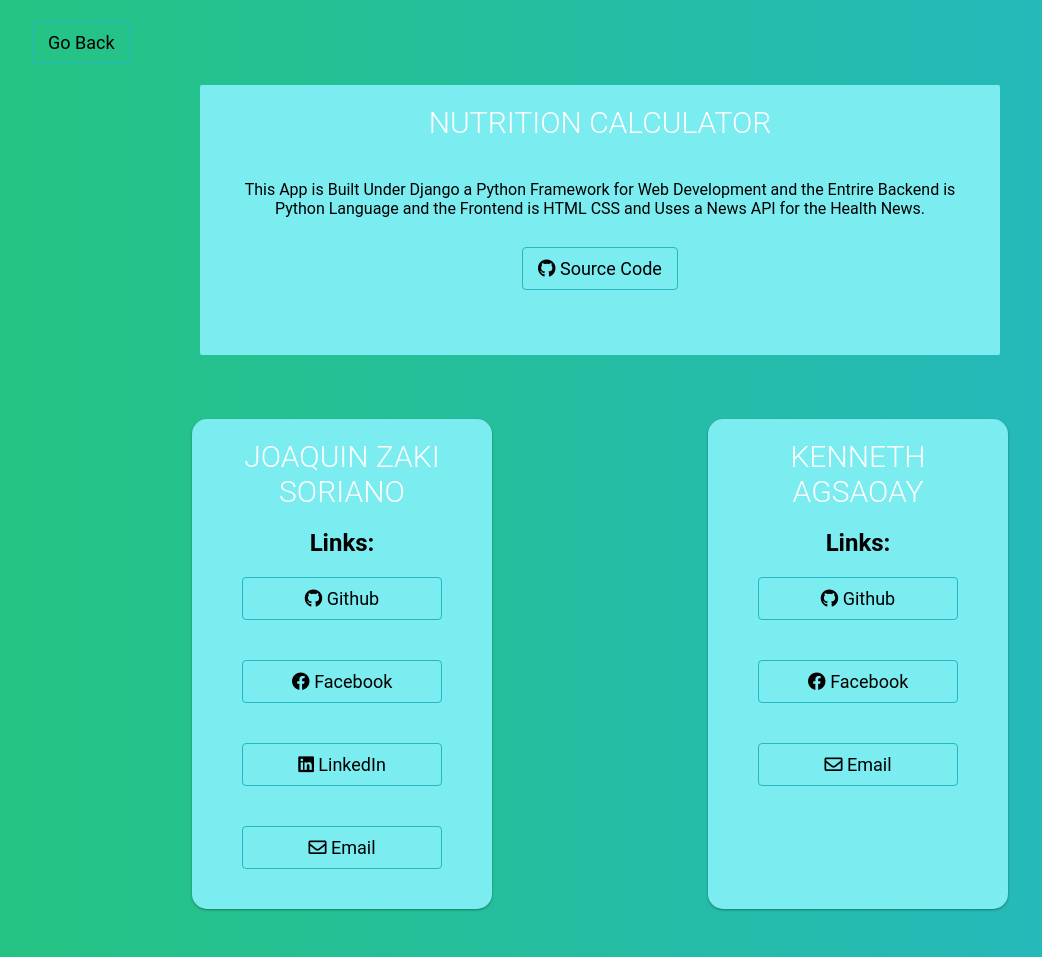
After one commit to ikazreal21/Nutrition-App, a Django app: page /about/ in a window 1280 px wide. The commit adds this page. Shown: the whole page, without its empty margins (40-1082 px from the left). Run offline with Django 3.2, Linux system fonts and the light colour scheme; some libraries are stand-ins or nearby versions.

Commit message:
About page and Other Fix

```diff
--- a/static/css/main.css
+++ b/static/css/main.css
@@ -458,9 +458,30 @@ label {
 
 
 
+.button-desc{
+  display: flex;
+  justify-content: space-evenly;
+  flex-wrap: wrap;
+}
 
 
 
+.about {
+  background: rgb(123, 236, 240);
+  border-radius: 2px;
+  display: inline-block;
+  height: 270px;
+  margin: 1rem;
+  position: relative;
+  width: 50rem;
+}
+
+@media screen and (max-width: 800px) {
+  .about{
+    width: 300px;
+    height: 400px;
+  }
+}
 
 
 
--- /dev/null
+++ b/task/templates/task/about.html
@@ -0,0 +1,36 @@
+{% extends 'task/main.html' %}
+{% block content %}
+	{% if user.is_authenticated %}
+		<p></p>
+	{% else %}
+		<a href="{% url 'dashboard' %}" class="button" style="margin-left: 40px;">Go Back</a>
+	{% endif %}
+	<div class="center">
+		<div class="about">
+			<h1>Nutrition Calculator</h1>
+			<p style="margin: 40px;">This App is Built Under Django a Python Framework for Web Development and the Entrire Backend is Python Language and the Frontend is HTML CSS and Uses a News API for the Health News.</p>
+			<a href="https://github.com/ikazreal21/Nutrition-App" class="button" ><i class="fab fa-github"></i> Source Code</a>
+		</div>
+		<div class="container">
+			<div class="news-card card-1">
+				<h1>Joaquin Zaki Soriano</h1>
+				<h2>Links:</h2>
+				<div class="button-desc">
+					<a href="https://github.com/ikazreal21" class="button"><i class="fab fa-github"></i> Github</a>
+					<a href="https://www.facebook.com/zkai.soriano.7/" class="button" style="margin-top: 40px;"><i class="fab fa-facebook"></i> Facebook</a>
+					<a href="http://www.linkedin.com/in/joaquin-zaki-soriano-99b6451b4/" class="button" style="margin-top: 40px;"><i class="fab fa-linkedin"></i> LinkedIn</a>
+					<a href="mailto:joaquinzaki@tutanota.com" class="button" style="margin: 40px;"><i class="far fa-envelope"></i> Email</a>
+				</div>
+			</div>
+			<div class="news-card card-1">
+				<h1>Kenneth <br>Agsaoay</h1>
+				<h2>Links:</h2>
+				<div class="button-desc">
+					<a href="https://github.com/kemoxxx" class="button"><i class="fab fa-github"></i> Github</a>
+					<a href="https://www.facebook.com/knthgsy" class="button" style="margin-top: 40px;"><i class="fab fa-facebook"></i> Facebook</a>
+					<a href="mailto:fernandezkenneth24@gmail.com" class="button" style="margin: 40px;"><i class="far fa-envelope"></i> Email</a>
+				</div>
+			</div>
+		</div>
+	</div>
+{% endblock %}
--- a/task/templates/task/compute.html
+++ b/task/templates/task/compute.html
@@ -1,5 +1,5 @@
 {% extends 'task/main.html' %} {% block content %}
-<a href="{% url 'dashboard' %}" class="button" >Go Back</a>
+<a href="{% url 'dashboard' %}" class="button" style="margin-left: 40px;">Go Back</a>
 <div class="section">
   <div class="child1">
     <form class="form-signin" action="nutri" method="POST">
--- a/task/templates/task/create.html
+++ b/task/templates/task/create.html
@@ -1,5 +1,5 @@
 {% extends 'task/main.html' %} {% block content %}
-<a href="{% url 'foodlist' %}" class="button">Go Back</a>
+<a href="{% url 'foodlist' %}" class="button" style="margin-left: 40px;">Go Back</a>
 <h1>Add Food</h1>
 <div class="section-delete">
   <form action="" method="POST">
--- a/task/templates/task/login.html
+++ b/task/templates/task/login.html
@@ -17,7 +17,7 @@
 			{% endfor %}
 			<p>Need to Register? Click <a href="{% url 'register' %}">here</a></p>
 			<p>Forgot Password? Click <a href="{% url 'reset_password' %}">here</a></p>
+			<p class="message">About Click <a href="{% url 'about' %}">here</a></p>
 		</form>
 	</div>
-
 {% endblock %}
--- a/task/templates/task/main.html
+++ b/task/templates/task/main.html
@@ -16,7 +16,7 @@
         integrity="sha384-AYmEC3Yw5cVb3ZcuHtOA93w35dYTsvhLPVnYs9eStHfGJvOvKxVfELGroGkvsg+p"
         crossorigin="anonymous"
         />
-        <link rel="icon" href="{% static '/image/favicon.ico' %}" type="image/x-icon">
+        <link rel="icon" href="{% static '/image/favicons.ico' %}" type="image/x-icon">
         <title>Nutrition App</title>
       </head>
       <body>
@@ -31,8 +31,9 @@
               <h1>Dashboard</h1>
               <a href="{% url 'dashboard' %}">Home</a>
               <a href="{% url 'foodlist' %}">Food List</a>
-              <a href="{% url 'food' %}" style="padding-top: 30px;">Calculation</a>
-              <div class="lgout" style="padding-top: 15rem;">
+              <a href="{% url 'food' %}" style="padding-top: 20px;">Calculation</a>
+              <div class="lgout" style="padding-top: 10rem;">
+                <a href="{% url 'about' %}">About</a>
                 <a href="{% url 'logout' %}">Logout, {{request.user}}</a>
               </div>
             </div>
--- a/task/templates/task/password_reset.html
+++ b/task/templates/task/password_reset.html
@@ -1,6 +1,6 @@
 {% extends 'task/main.html' %}
 {% block content %}
-<a href="{% url 'login' %}" class="button">Go Back</a>
+<a href="{% url 'login' %}" class="button" style="margin-left: 40px;">Go Back</a>
 <h1>Reset Password</h1>
 <div class="section-delete">
   <form method="POST" action="">
--- a/task/templates/task/password_reset_sent.html
+++ b/task/templates/task/password_reset_sent.html
@@ -1,6 +1,6 @@
 {% extends 'task/main.html' %}
 {% block content %}
-<a href="{% url 'login' %}" class="button">Go Back</a>
+<a href="{% url 'login' %}" class="button" style="margin-left: 40px;">Go Back</a>
 <h1>Password Reset Sent</h1>
 <div class="section-delete">
   <p>We’ve emailed you instructions for setting your password, if an account exists with the email you entered. You should receive them shortly.</p>
--- a/task/urls.py
+++ b/task/urls.py
@@ -8,23 +8,40 @@ urlpatterns = [
     path('register/', views.registerPage, name='register'),
     path('login/', views.loginPage, name='login'),
     path('logout/', views.logoutPage, name='logout'),
-
-
     # App
     path('', views.Index, name='dashboard'),
-    path('compute/', views.Calc,  name="food"),
+    path('compute/', views.Calc, name="food"),
     path('nutri', views.Nutrients, name="nutri"),
     path('foodlist/', views.Foodlist, name="foodlist"),
+    path("about/", views.About, name='about'),
     path('addfood/', views.AddFood, name="addfood"),
     path("update/<str:pk>", views.UpFood, name="updateFood"),
     path("delete/<str:pk>", views.DelFood, name="deleteFood"),
-
-
     # Reset Pass
-    path('reset_password/', auth_views.PasswordResetView.as_view(template_name="task/password_reset.html"), name='reset_password'),
-    path('reset_password_sent/', auth_views.PasswordResetDoneView.as_view(template_name="task/password_reset_sent.html"), name='password_reset_done'),
-    path('reset/<uidb64>/<token>/', auth_views.PasswordResetConfirmView.as_view(template_name="task/password_reset_form.html"), name='password_reset_confirm'),
-    path('reset_password_complete/', auth_views.PasswordResetCompleteView.as_view(template_name="task/password_reset_done.html"), name='password_reset_complete'),
-
-
+    path(
+        'reset_password/',
+        auth_views.PasswordResetView.as_view(template_name="task/password_reset.html"),
+        name='reset_password',
+    ),
+    path(
+        'reset_password_sent/',
+        auth_views.PasswordResetDoneView.as_view(
+            template_name="task/password_reset_sent.html"
+        ),
+        name='password_reset_done',
+    ),
+    path(
+        'reset/<uidb64>/<token>/',
+        auth_views.PasswordResetConfirmView.as_view(
+            template_name="task/password_reset_form.html"
+        ),
+        name='password_reset_confirm',
+    ),
+    path(
+        'reset_password_complete/',
+        auth_views.PasswordResetCompleteView.as_view(
+            template_name="task/password_reset_done.html"
+        ),
+        name='password_reset_complete',
+    ),
 ]
--- a/task/views.py
+++ b/task/views.py
@@ -10,19 +10,20 @@ from django.contrib.auth.decorators import login_required
 import requests, zulu, os
 
 from dotenv import load_dotenv
+
 load_dotenv()
 
 from .models import *
 from .forms import *
 
 
-class Compute():
+class Compute:
     def __init__(self):
         self.Total = []
 
     def compute_nut(self, food, quantity):
         for i in food:
-            self.Total.append(i*quantity)
+            self.Total.append(i * quantity)
         return self.Total
 
 
@@ -51,20 +52,19 @@ def registerPage(request):
         return render(request, "task/register.html", context)
 
 
-
 def loginPage(request):
     if request.user.is_authenticated:
         return redirect('dashboard')
     else:
         if request.method == 'POST':
-           username = request.POST.get('username')
-           password = request.POST.get('password')
-           user = authenticate(request, username=username, password=password)
-           if user is not None:
-            login(request, user)
-            return redirect('dashboard')
-           else:
-            messages.info(request, "Username or Password is Incorrect")
+            username = request.POST.get('username')
+            password = request.POST.get('password')
+            user = authenticate(request, username=username, password=password)
+            if user is not None:
+                login(request, user)
+                return redirect('dashboard')
+            else:
+                messages.info(request, "Username or Password is Incorrect")
 
     context = {}
     return render(request, "task/login.html", context)
@@ -78,25 +78,29 @@ def logoutPage(request):
 @login_required(login_url='login')
 def Index(request):
     APIKEY = database_url = os.environ.get('APIKEY')
-    newsresponse = requests.get(url='https://newsapi.org/v2/top-headlines?country=ph&category=health&apiKey={}'.format(APIKEY))
+    newsresponse = requests.get(
+        url=(
+            'https://newsapi.org/v2/top-headlines?country=ph&category=health&apiKey={}'
+            .format(APIKEY)
+        )
+    )
     newsresponse = newsresponse.json()
     if newsresponse["status"] != "ok":
         return HttpResponse("<h1>Request Failed</h1>")
     newsresponse = newsresponse['articles']
 
-    context = {
-        "data": []
-    }
+    context = {"data": []}
 
     for i in newsresponse:
         dt = zulu.parse(i["publishedAt"])
-        context["data"].append({
-            "title": i["title"],
-            "description": "" if i["description"] is None else i["description"],
-            "url": i["url"],
-
-            "publishedat": dt.time_from_now()
-        })
+        context["data"].append(
+            {
+                "title": i["title"],
+                "description": "" if i["description"] is None else i["description"],
+                "url": i["url"],
+                "publishedat": dt.time_from_now(),
+            }
+        )
     return render(request, "task/dashboard.html", context)
 
 
@@ -133,39 +137,51 @@ def Nutrients(request):
     except MultiValueDictKeyError:
         return redirect("food")
 
-    if pk1.isdigit() or pk2.isdigit() or pk3.isdigit() or pk4.isdigit() or pk5.isdigit() or pk6.isdigit() or pk7.isdigit() or pk8.isdigit() or pk9.isdigit() or pk10.isdigit():
+    if (
+        pk1.isdigit()
+        or pk2.isdigit()
+        or pk3.isdigit()
+        or pk4.isdigit()
+        or pk5.isdigit()
+        or pk6.isdigit()
+        or pk7.isdigit()
+        or pk8.isdigit()
+        or pk9.isdigit()
+        or pk10.isdigit()
+    ):
         food1 = Nutrient.objects.get(id=pk1)
-        food1 = [food1.cal, food1.protien,
-                 food1.fat, food1.vita, food1.calcium]
+        food1 = [food1.cal, food1.protien, food1.fat, food1.vita, food1.calcium]
         food2 = Nutrient.objects.get(id=pk2)
-        food2 = [food2.cal, food2.protien,
-                 food2.fat, food2.vita, food2.calcium]
+        food2 = [food2.cal, food2.protien, food2.fat, food2.vita, food2.calcium]
         food3 = Nutrient.objects.get(id=pk3)
-        food3 = [food3.cal, food3.protien,
-                 food3.fat, food3.vita, food3.calcium]
+        food3 = [food3.cal, food3.protien, food3.fat, food3.vita, food3.calcium]
         food4 = Nutrient.objects.get(id=pk4)
-        food4 = [food4.cal, food4.protien,
-                 food4.fat, food4.vita, food4.calcium]
+        food4 = [food4.cal, food4.protien, food4.fat, food4.vita, food4.calcium]
         food5 = Nutrient.objects.get(id=pk5)
-        food5 = [food5.cal, food5.protien,
-                 food5.fat, food5.vita, food5.calcium]
+        food5 = [food5.cal, food5.protien, food5.fat, food5.vita, food5.calcium]
         food6 = Nutrient.objects.get(id=pk6)
-        food6 = [food6.cal, food6.protien,
-                 food6.fat, food6.vita, food6.calcium]
+        food6 = [food6.cal, food6.protien, food6.fat, food6.vita, food6.calcium]
         food7 = Nutrient.objects.get(id=pk7)
-        food7 = [food7.cal, food7.protien,
-                 food7.fat, food7.vita, food7.calcium]
+        food7 = [food7.cal, food7.protien, food7.fat, food7.vita, food7.calcium]
         food8 = Nutrient.objects.get(id=pk8)
-        food8 = [food8.cal, food8.protien,
-                 food8.fat, food8.vita, food8.calcium]
+        food8 = [food8.cal, food8.protien, food8.fat, food8.vita, food8.calcium]
         food9 = Nutrient.objects.get(id=pk9)
-        food9 = [food9.cal, food9.protien,
-                 food9.fat, food9.vita, food9.calcium]
+        food9 = [food9.cal, food9.protien, food9.fat, food9.vita, food9.calcium]
         food10 = Nutrient.objects.get(id=pk10)
-        food10 = [food10.cal, food10.protien,
-                  food10.fat, food10.vita, food10.calcium]
+        food10 = [food10.cal, food10.protien, food10.fat, food10.vita, food10.calcium]
         # return render(request, "task/compute.html", {"result": food})
-        if quantity1.isdigit() and quantity2.isdigit() and quantity3.isdigit() and quantity4.isdigit() and quantity5.isdigit() and quantity6.isdigit() and quantity7.isdigit() and quantity8.isdigit() and quantity9.isdigit() and quantity10.isdigit():
+        if (
+            quantity1.isdigit()
+            and quantity2.isdigit()
+            and quantity3.isdigit()
+            and quantity4.isdigit()
+            and quantity5.isdigit()
+            and quantity6.isdigit()
+            and quantity7.isdigit()
+            and quantity8.isdigit()
+            and quantity9.isdigit()
+            and quantity10.isdigit()
+        ):
             quanti1 = int(quantity1)
             quanti2 = int(quantity2)
             quanti3 = int(quantity3)
@@ -188,27 +204,98 @@ def Nutrients(request):
             total9 = Compute().compute_nut(food9, quanti9)
             total10 = Compute().compute_nut(food10, quanti10)
 
-            cal = total1[0]+total2[0]+total3[0]+total4[0]+total5[0] + \
-                total6[0]+total7[0]+total8[0]+total9[0]+total10[0]
-            pro = total1[1]+total2[1]+total3[1]+total4[1]+total5[1] + \
-                total6[1]+total7[1]+total8[1]+total9[1]+total10[1]
-            fat = total1[2]+total2[2]+total3[2]+total4[2]+total5[2] + \
-                total6[2]+total7[2]+total8[2]+total9[2]+total10[2]
-            vit = total1[3]+total2[3]+total3[3]+total4[3]+total5[3] + \
-                total6[3]+total7[3]+total8[3]+total9[3]+total10[3]
-            calc = total1[4]+total2[4]+total3[4]+total4[4]+total5[4] + \
-                total6[4]+total7[4]+total8[4]+total9[4]+total10[4]
-            context = {'cal': cal, 'pro': pro,
-                       'fat': fat, 'vit': vit, 'calc': calc}
+            cal = (
+                total1[0]
+                + total2[0]
+                + total3[0]
+                + total4[0]
+                + total5[0]
+                + total6[0]
+                + total7[0]
+                + total8[0]
+                + total9[0]
+                + total10[0]
+            )
+            pro = (
+                total1[1]
+                + total2[1]
+                + total3[1]
+                + total4[1]
+                + total5[1]
+                + total6[1]
+                + total7[1]
+                + total8[1]
+                + total9[1]
+                + total10[1]
+            )
+            fat = (
+                total1[2]
+                + total2[2]
+                + total3[2]
+                + total4[2]
+                + total5[2]
+                + total6[2]
+                + total7[2]
+                + total8[2]
+                + total9[2]
+                + total10[2]
+            )
+            vit = (
+                total1[3]
+                + total2[3]
+                + total3[3]
+                + total4[3]
+                + total5[3]
+                + total6[3]
+                + total7[3]
+                + total8[3]
+                + total9[3]
+                + total10[3]
+            )
+            calc = (
+                total1[4]
+                + total2[4]
+                + total3[4]
+                + total4[4]
+                + total5[4]
+                + total6[4]
+                + total7[4]
+                + total8[4]
+                + total9[4]
+                + total10[4]
+            )
+            context = {'cal': cal, 'pro': pro, 'fat': fat, 'vit': vit, 'calc': calc}
 
             return render(request, "task/compute.html", context)
-        elif not quantity1 or not quantity2 or not quantity3 or not quantity4 or not quantity5 or not quantity6 or not quantity7 or not quantity8 or not quantity9 or not quantity10:
+        elif (
+            not quantity1
+            or not quantity2
+            or not quantity3
+            or not quantity4
+            or not quantity5
+            or not quantity6
+            or not quantity7
+            or not quantity8
+            or not quantity9
+            or not quantity10
+        ):
             res = "All Fields are Required"
             return render(request, "task/compute.html", {"res": res})
         else:
             res = "Only digits are allowed"
             return render(request, "task/compute.html", {"res": res})
-    elif pk1 is None or pk2 is None or pk3 is None  or pk4 is None  or pk5 is None  or pk6 is None  or pk7 is None  or pk8 is None  or pk9 is None  or pk10 is None :
+    elif (
+        pk1 is None
+        or pk2 is None
+        or pk3 is None
+        or pk4 is None
+        or pk5 is None
+        or pk6 is None
+        or pk7 is None
+        or pk8 is None
+        or pk9 is None
+        or pk10 is None
+    ):
         res = "All Fields are Required"
         return render(request, "task/compute.html", {"res": res})
     else:
@@ -226,10 +313,12 @@ def Nutrients(request):
     # context = {'form': nutriform, 'nutri': nutri}
     # return render(request, "task/food.html", context)
 
+
 @login_required(login_url='login')
 def Foodlist(request):
     food = Nutrient.objects.filter(user=request.user)
     return render(request, "task/foodlist.html", {'food': food})
+
 
 @login_required(login_url='login')
 def AddFood(request):
@@ -242,6 +331,7 @@ def AddFood(request):
         return redirect("foodlist")
     context = {'form': foodform}
     return render(request, "task/create.html", context)
+
 
 @login_required(login_url='login')
 def UpFood(request, pk):
@@ -256,6 +346,7 @@ def UpFood(request, pk):
         return redirect('foodlist')
     return render(request, "task/update.html", {'form': foodform})
 
+
 @login_required(login_url='login')
 def DelFood(request, pk):
     food = Nutrient.objects.get(rndid=pk)
@@ -263,3 +354,7 @@ def DelFood(request, pk):
         food.delete()
         return redirect('foodlist')
     return render(request, "task/delete.html", {'food': food})
+
+
+def About(request):
+    return render(request, "task/about.html")
```
Also changed, not shown: task/models.py (+4 -3 lines), README.md, static/image/favicons.ico (renamed from static/image/favicon.ico). Lines whose indentation alone changed are shown as unchanged.
